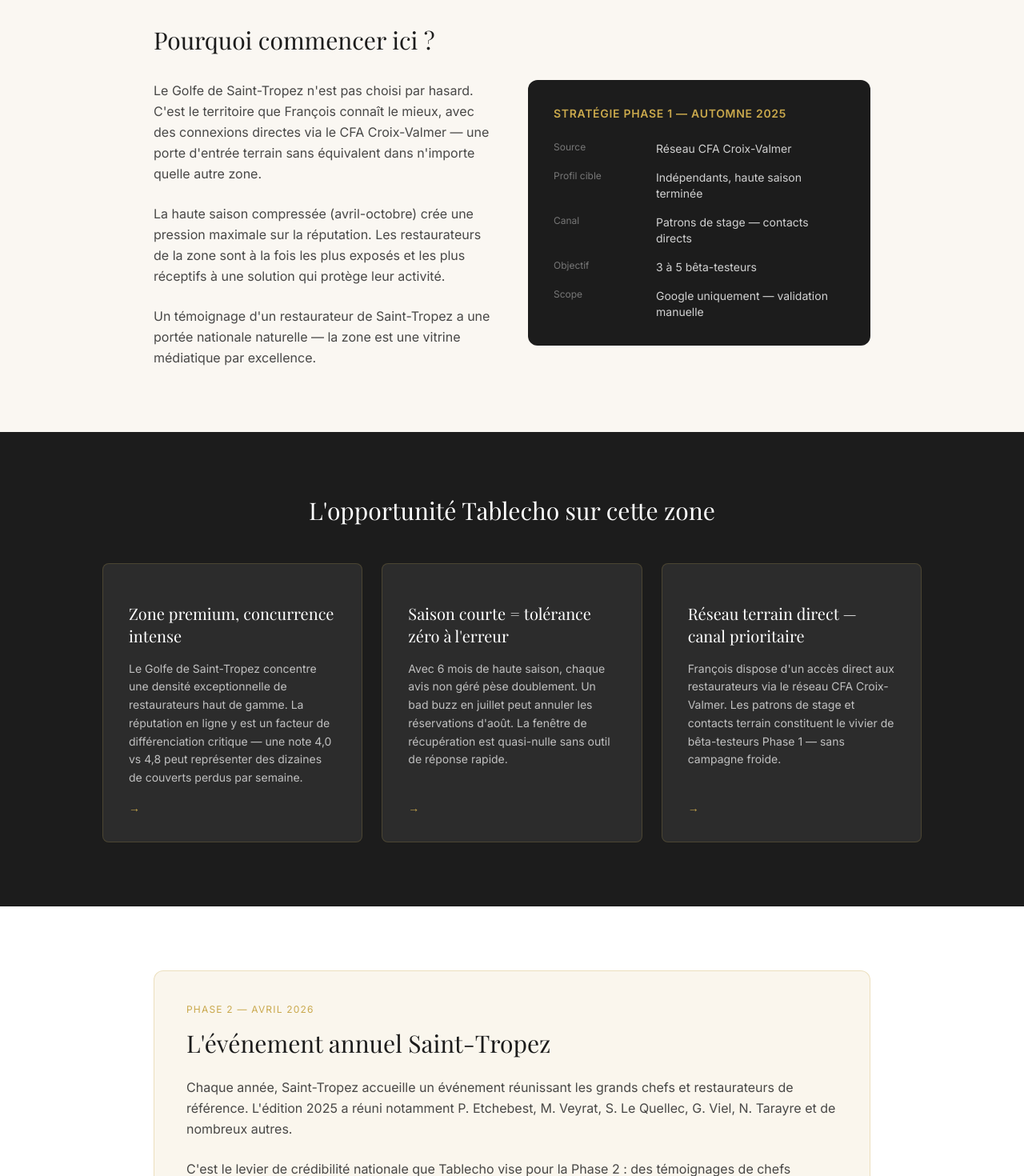
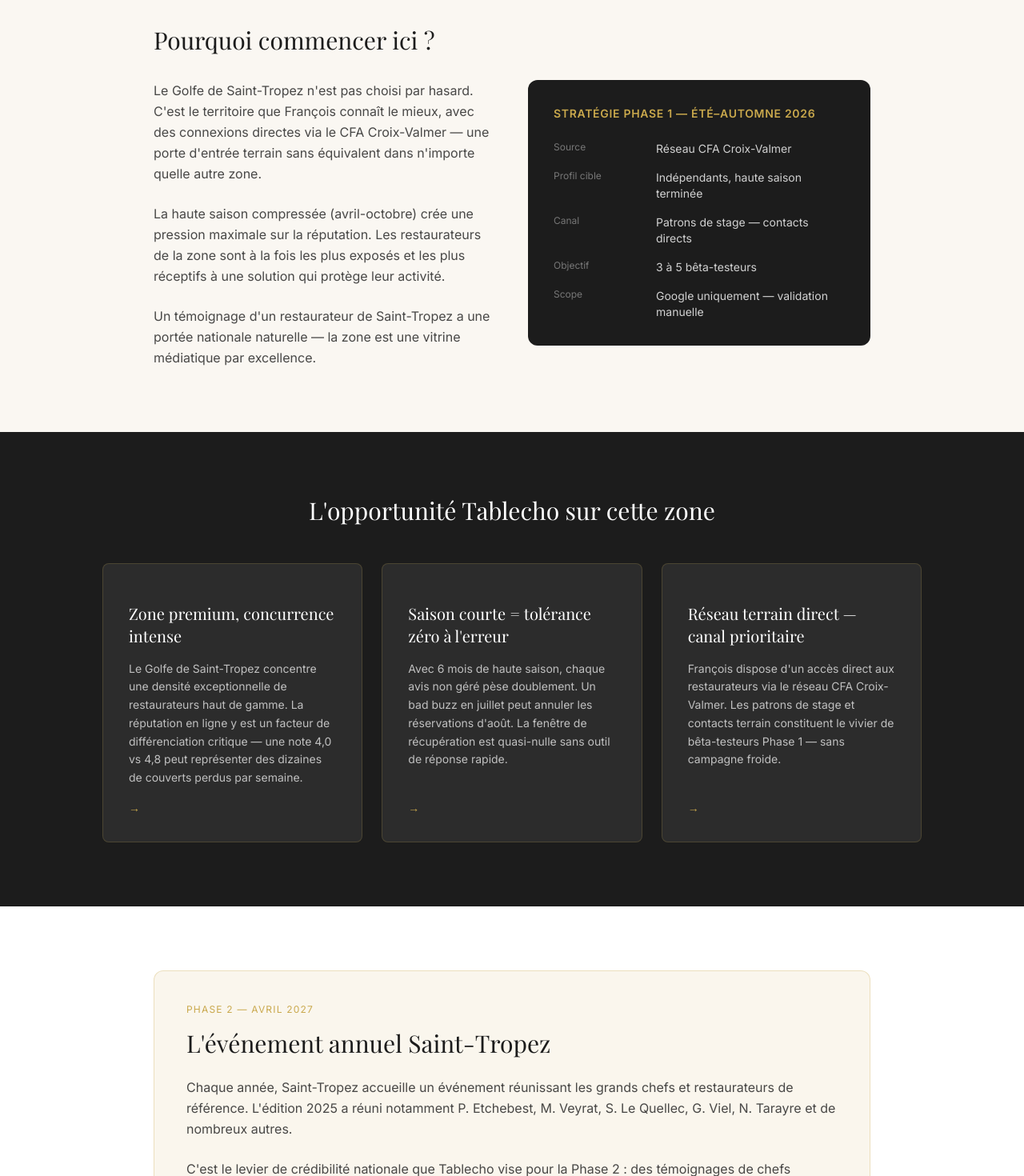
Before and after one commit to boulschoonheere/tablecho-site, a React (Vite) app: page /marche-saint-tropez in a window 1280 px wide. Shown: the part 879-2349 px from the top of the page at 80% size. Built offline with nearby package versions, Linux system fonts and the light colour scheme; a web font is replaced by a local one.

Commit message:
fix(content): shift roadmap dates by one year (Bug 2)

```diff
--- a/src/pages/Investisseurs.jsx
+++ b/src/pages/Investisseurs.jsx
@@ -16,9 +16,9 @@
 ]
 
 const milestones = [
-  { phase: 'Phase 1', date: 'Automne 2025', titre: 'Bêta privée', desc: '3 à 5 restaurateurs du Golfe de Saint-Tropez. Validation produit, ajustements UX, premiers témoignages.' },
-  { phase: 'Phase 2', date: 'Avril 2026', titre: 'Lancement PACA', desc: 'Événement annuel Saint-Tropez — chefs de renom, recrutement premium, crédibilité presse nationale.' },
-  { phase: 'Phase 3', date: '2027', titre: 'Expansion nationale', desc: 'Couverture France entière, partenariats distributeurs, outillage multi-établissements.' },
+  { phase: 'Phase 1', date: 'Été–automne 2026', titre: 'Bêta privée', desc: '3 à 5 restaurateurs du Golfe de Saint-Tropez. Validation produit, ajustements UX, premiers témoignages.' },
+  { phase: 'Phase 2', date: 'Avril 2027', titre: 'Lancement PACA', desc: 'Événement annuel Saint-Tropez — chefs de renom, recrutement premium, crédibilité presse nationale.' },
+  { phase: 'Phase 3', date: '2028', titre: 'Expansion nationale', desc: 'Couverture France entière, partenariats distributeurs, outillage multi-établissements.' },
 ]
 
 const Investisseurs = () => {
--- a/src/pages/MarchePaca.jsx
+++ b/src/pages/MarchePaca.jsx
@@ -107,7 +107,7 @@
               et une culture entrepreneuriale propice à l'adoption des outils numériques.
             </p>
             <p className="font-inter text-base text-anthracite/80 leading-relaxed">
-              L'objectif Phase 2 (avril 2026) est de capitaliser sur les bêta-testeurs
+              L'objectif Phase 2 (avril 2027) est de capitaliser sur les bêta-testeurs
               Saint-Tropez pour recruter les premiers clients PACA en mode ambassadeurs.
             </p>
           </FadeUp>
--- a/src/pages/MarcheSaintTropez.jsx
+++ b/src/pages/MarcheSaintTropez.jsx
@@ -114,7 +114,7 @@
           <FadeUp delay={0.2}>
             <div className="bg-anthracite rounded-xl p-8">
               <p className="font-inter font-semibold text-or text-sm uppercase tracking-wider mb-6">
-                Stratégie Phase 1 — Automne 2025
+                Stratégie Phase 1 — Été–automne 2026
               </p>
               <div className="space-y-4">
                 {[
@@ -157,7 +157,7 @@
       <div className="max-w-4xl mx-auto">
         <FadeUp>
           <div className="bg-or/10 border border-or/30 rounded-xl p-10">
-            <p className="font-inter text-xs text-or uppercase tracking-widest mb-4">Phase 2 — Avril 2026</p>
+            <p className="font-inter text-xs text-or uppercase tracking-widest mb-4">Phase 2 — Avril 2027</p>
             <h2 className="font-playfair text-3xl text-anthracite mb-6">
               L'événement annuel Saint-Tropez
             </h2>
```
